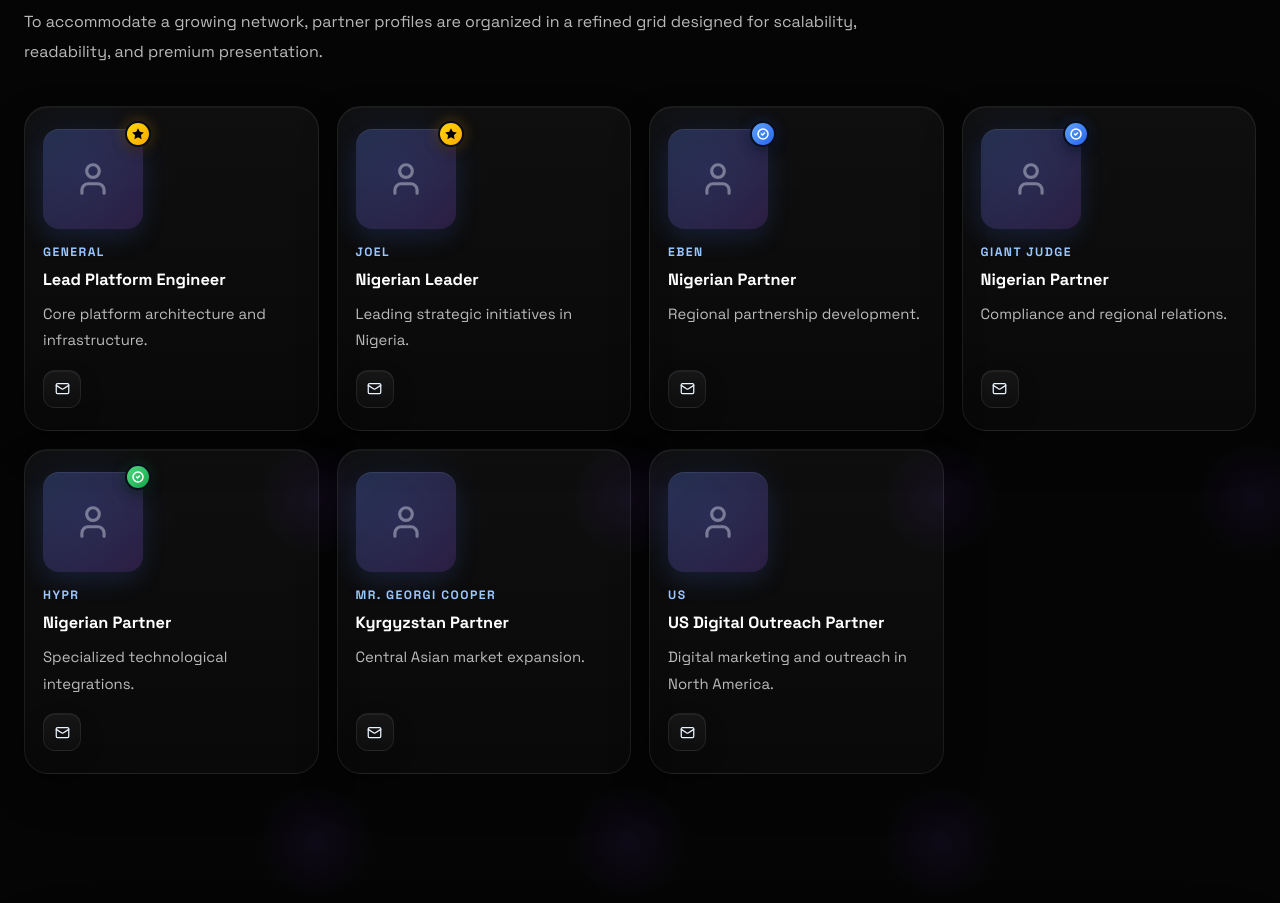
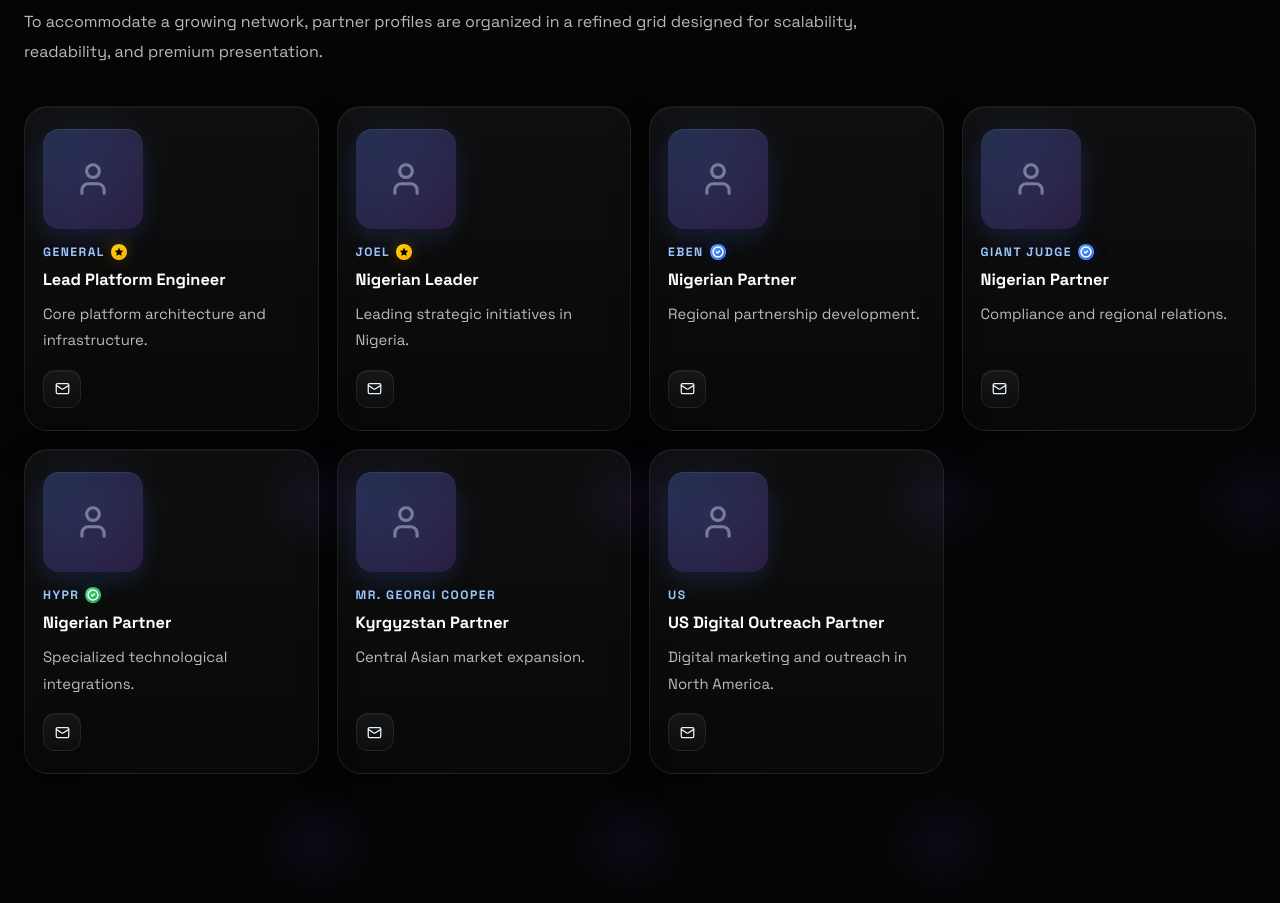
Before and after one commit to stz-flvc/korion-main, a React (Vite) app: page /team in a window 1280 px wide. Shown: the part 2540-3443 px from the top of the page. Built offline with nearby package versions, Linux system fonts and the light colour scheme; no server answers.

Commit message:
style: fix partner badge placement to sit inline beside the name

```diff
--- a/src/app/pages/TeamSection.css
+++ b/src/app/pages/TeamSection.css
@@ -456,18 +456,14 @@
 }
 
 .team-section__profile-badge {
-  position: absolute;
-  top: -8px;
-  right: -8px;
-  width: 26px;
-  height: 26px;
+  width: 16px;
+  height: 16px;
   border-radius: 50%;
   display: flex;
   align-items: center;
   justify-content: center;
-  z-index: 10;
-  border: 2px solid #090e1b;
-  box-shadow: 0 4px 12px rgba(0, 0, 0, 0.5);
+  border: 1px solid rgba(255, 255, 255, 0.1);
+  box-shadow: 0 2px 6px rgba(0, 0, 0, 0.3);
   animation: badgePop 0.4s cubic-bezier(0.175, 0.885, 0.32, 1.275);
 }
 
@@ -498,8 +494,8 @@
   display: flex;
   align-items: center;
   justify-content: center;
-  width: 14px;
-  height: 14px;
+  width: 10px;
+  height: 10px;
 }
 
 .team-section__profile-avatar-fallback {
@@ -516,6 +512,9 @@
 
 
 .team-section__profile-country {
+  display: flex;
+  align-items: center;
+  gap: 6px;
   margin-bottom: 8px;
   color: #9bc8ff;
   font-size: 0.76rem;
--- a/src/app/pages/TeamSection.tsx
+++ b/src/app/pages/TeamSection.tsx
@@ -375,26 +375,25 @@ export function TeamSection() {
                       </div>
                     )}
                    </div>
-
-                   {/* Level Badge - Now absolute positioned over the avatar */}
-                   {item.level && item.level !== 'Partner' && item.level !== 'None' && (
-                     <div className={`team-section__profile-badge is-${item.level.toLowerCase()}`} title={`${item.level} Level`}>
-                       {item.level === 'Gold' ? (
-                         <div className="team-section__badge-star">
-                           <svg viewBox="0 0 24 24" fill="currentColor">
-                             <path d="M12 2l3.09 6.26L22 9.27l-5 4.87 1.18 6.88L12 17.77l-6.18 3.25L7 14.14 2 9.27l6.91-1.01L12 2z"/>
-                           </svg>
-                         </div>
-                       ) : (
-                         <CheckCircle2 size={12} strokeWidth={3} />
-                       )}
-                     </div>
-                   )}
                   </div>
 
                   <div className="team-section__profile-body">
                     <div className="team-section__profile-country">
                       {item.country}
+                      {/* Level Badge - inline beside the country name */}
+                      {item.level && item.level !== 'Partner' && item.level !== 'None' && (
+                        <span className={`team-section__profile-badge is-${item.level.toLowerCase()}`} title={`${item.level} Level`}>
+                          {item.level === 'Gold' ? (
+                            <span className="team-section__badge-star">
+                              <svg viewBox="0 0 24 24" fill="currentColor">
+                                <path d="M12 2l3.09 6.26L22 9.27l-5 4.87 1.18 6.88L12 17.77l-6.18 3.25L7 14.14 2 9.27l6.91-1.01L12 2z"/>
+                              </svg>
+                            </span>
+                          ) : (
+                            <CheckCircle2 size={12} strokeWidth={3} />
+                          )}
+                        </span>
+                      )}
                     </div>
                     <h3>{t(item.name, item.nameKo || item.name, item.nameJa || item.name, item.nameZh || item.name)}</h3>
                     <p>{t(item.description, item.descriptionKo, item.descriptionJa, item.descriptionZh)}</p>
```
